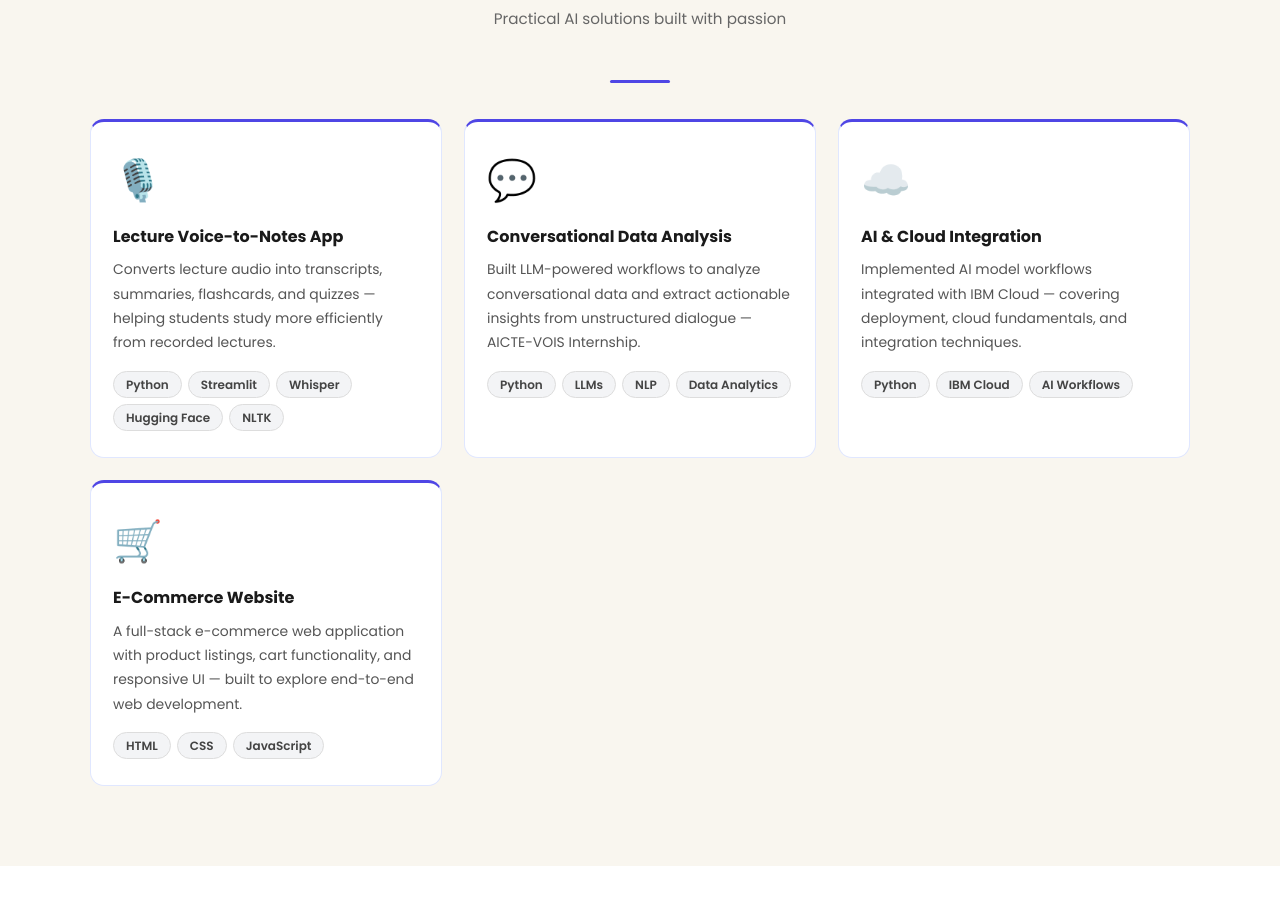
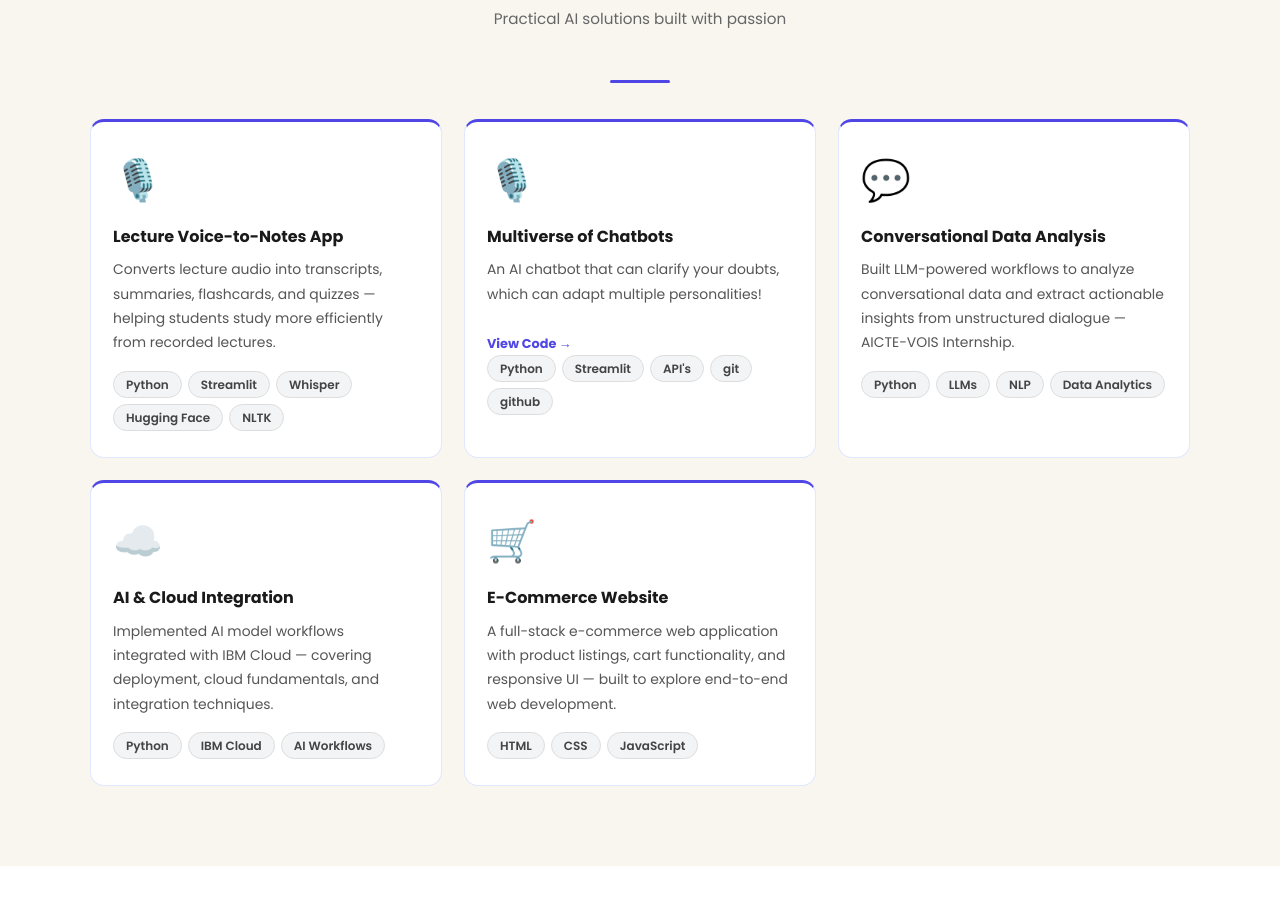
Before and after one commit to Mallesh06/Mallesham_Peddagolla_Portfolio, a plain HTML site: page index.html in a window 1280 px wide. Shown: the part 2343-3248 px from the top of the page. Drawn offline with nearby package versions, Linux system fonts and the light colour scheme.

Commit message:
added project link

```diff
--- a/index.html
+++ b/index.html
@@ -470,6 +470,19 @@
       </div>
     </div>
     <div class="project-card">
+      <span class="emoji">🎙️</span>
+      <h3>Multiverse of Chatbots</h3>
+      <p>An AI chatbot that can clarify your doubts, which can adapt multiple personalities!</p>
+      <a href="https://github.com/Mallesh06/MIRAI.git" target="_blank" class="cert-link" style="margin-top:12px;display:inline-block;">View Code →</a>
+      <div class="stack-tags">
+        <span class="stack-tag">Python</span>
+        <span class="stack-tag">Streamlit</span>
+        <span class="stack-tag">API's</span>
+        <span class="stack-tag">git</span>
+        <span class="stack-tag">github</span>
+      </div>
+    </div>
+    <div class="project-card">
       <span class="emoji">💬</span>
       <h3>Conversational Data Analysis</h3>
       <p>Built LLM-powered workflows to analyze conversational data and extract actionable insights from unstructured dialogue — AICTE-VOIS Internship.</p>
```
